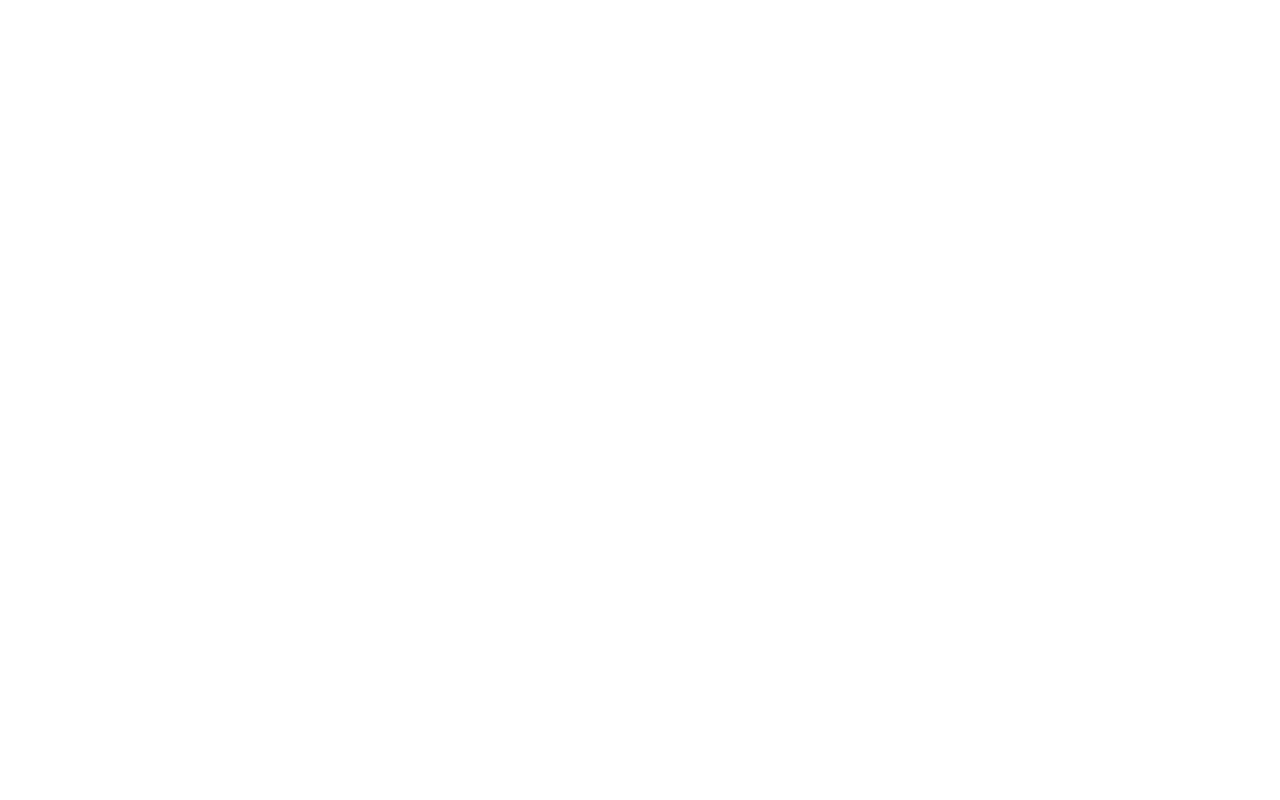
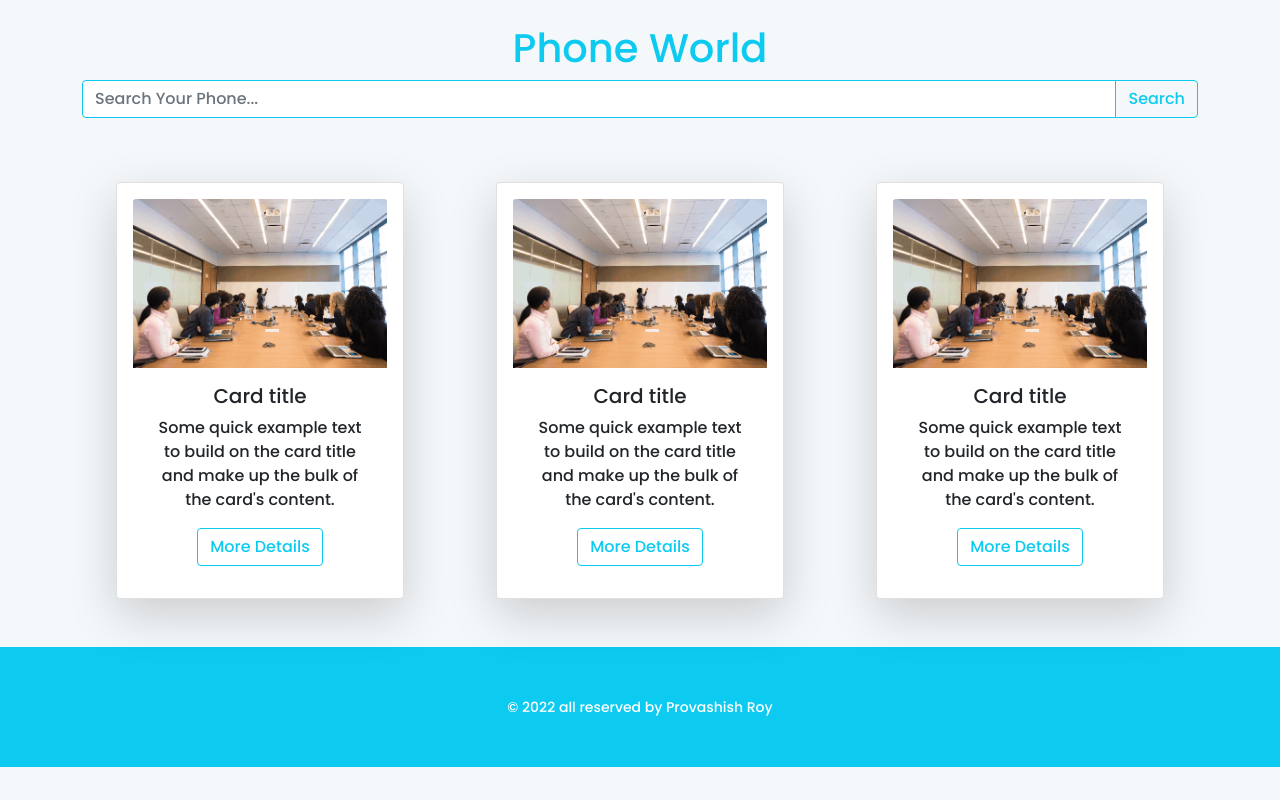
Before and after one commit to provashish95/phone-world, a plain HTML site: page index.html in a window 1280 px wide. Drawn offline with nearby package versions, Linux system fonts and the light colour scheme; a web font is replaced by a local one.

Commit message:
design part complete

```diff
--- a/css/style.css
+++ b/css/style.css
@@ -0,0 +1,6 @@
+/* font style link here.... */
+@import url('https://fonts.googleapis.com/css2?family=Libre+Baskerville&family=Montserrat:wght@400;600;700&family=Moon+Dance&family=Open+Sans:wght@300&family=PT+Serif&family=Poppins:wght@100;500;600;700&family=Raleway:wght@500;700&family=Roboto:ital,wght@0,700;1,300&display=swap');
+body {
+    font-family: 'Poppins', sans-serif;
+    background-color: #dde8ef47;
+}
--- a/index.html
+++ b/index.html
@@ -17,15 +17,75 @@
 <body>
     <!-- header section start here..... -->
     <header>
+        <section>
+            <div class="container">
+                <div class="row align-items-center">
+                    <div class="col-md-12 ">
+                        <h1 class="text-center text-info mt-4">Phone World</h1>
+                        <div class="input-group mb-3">
+                            <input id="input-field" type="text" class="form-control border border-info"
+                                placeholder="Search Your Phone..." aria-label="Recipient's username"
+                                aria-describedby="basic-addon2">
 
+                            <button class="btn btn-outline-info">Search</button>
+                        </div>
+
+                    </div>
+                </div>
+            </div>
+        </section>
     </header>
     <!-- main section start here....... -->
     <main>
+        <section class="mt-5">
+            <div class="container">
+                <div class="row justify-content-around">
+                    <div class="col-12 col-md-4 col-lg-4 col-xl-4 ">
+                        <div class="card text-center m-auto shadow-lg p-3 mb-5 bg-body rounded" style="width: 18rem;">
+                            <img src="./image/blog-1.png" class="img-fluid card-img-top" alt="...">
+                            <div class="card-body">
+                                <h5 class="card-title">Card title</h5>
+                                <p class="card-text">Some quick example text to build on the card title and make up the
+                                    bulk
+                                    of the card's content.</p>
+                                <button class="btn btn-outline-info">More Details</button>
+                            </div>
+                        </div>
+                    </div>
+                    <div class="col-12 col-md-4 col-lg-4 col-xl-4">
+                        <div class="card text-center m-auto shadow-lg p-3 mb-5 bg-body rounded" style="width: 18rem;">
+                            <img src="./image/blog-1.png" class="img-fluid card-img-top" alt="...">
+                            <div class="card-body">
+                                <h5 class="card-title">Card title</h5>
+                                <p class="card-text">Some quick example text to build on the card title and make up the
+                                    bulk
+                                    of the card's content.</p>
+                                <button class="btn btn-outline-info">More Details</button>
+                            </div>
+                        </div>
+                    </div>
+                    <div class="col-12 col-md-4 col-lg-4 col-xl-4">
+                        <div class="card text-center m-auto shadow-lg p-3 mb-5 bg-body rounded" style="width: 18rem;">
+                            <img src="./image/blog-1.png" class="img-fluid card-img-top" alt="...">
+                            <div class="card-body">
+                                <h5 class="card-title">Card title</h5>
+                                <p class="card-text">Some quick example text to build on the card title and make up the
+                                    bulk
+                                    of the card's content.</p>
+                                <button class="btn btn-outline-info">More Details</button>
+                            </div>
+                        </div>
+                    </div>
 
+
+
+                </div>
+            </div>
+        </section>
     </main>
     <!-- footer section start here....... -->
-    <footer>
-
+    <footer class="bg-info text-center py-5 text-white">
+        <small>&copy; 2022 all reserved by Provashish Roy</small>
     </footer>
 
 
```
Also changed, not shown: image/blog-1.png (added).
